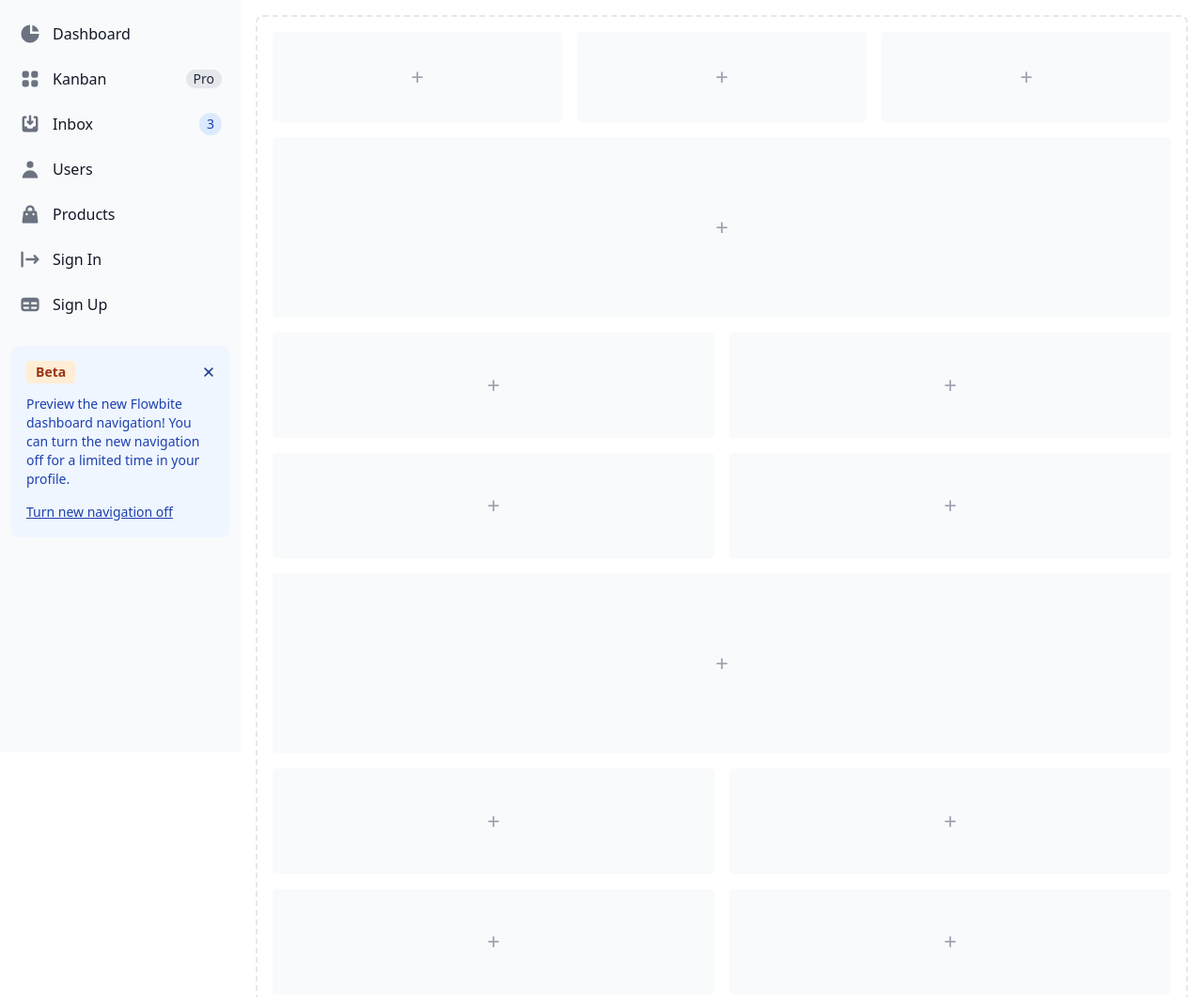
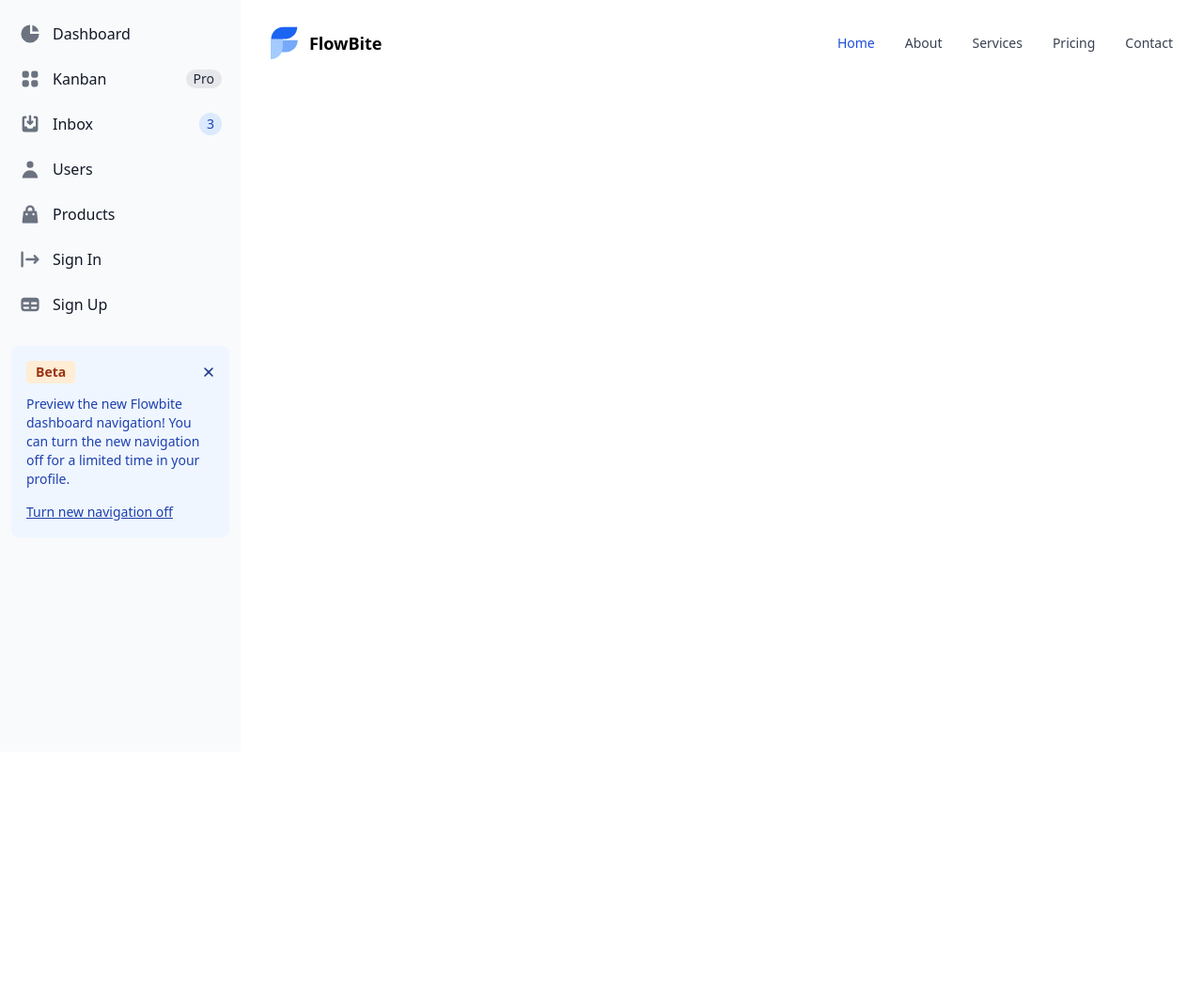
Before and after one commit to Sandun-Induranga/Gaming-Website, a plain HTML site: page index.html in a window 1280 px wide. Shown: the top 1061 px of the page at 94% size. After the commit the page ends 800 px from the top, so only its background shows below. Drawn offline with nearby package versions, Linux system fonts and the light colour scheme.

```diff
--- a/index.html
+++ b/index.html
@@ -4,7 +4,7 @@
     <meta charset="UTF-8" />
     <meta http-equiv="X-UA-Compatible" content="IE=edge" />
     <meta name="viewport" content="width=device-width, initial-scale=1.0" />
-    <title>B2B Website</title>
+    <title>Games</title>
 
     <link rel="preconnect" href="https://fonts.googleapis.com" />
     <link rel="preconnect" href="https://fonts.gstatic.com" crossorigin />
@@ -242,81 +242,117 @@
     </aside>
 
     <div class="p-4 sm:ml-64">
-      <div
-        class="p-4 border-2 border-gray-200 border-dashed rounded-lg dark:border-gray-700"
+      <nav
+        class="bg-white border-gray-200 px-2 sm:px-4 py-2.5 rounded dark:bg-gray-800"
       >
-        <div class="grid grid-cols-3 gap-4 mb-4">
-          <div
-            class="flex items-center justify-center h-24 rounded bg-gray-50 dark:bg-gray-800"
+        <div
+          class="container flex flex-wrap justify-between items-center mx-auto"
+        >
+          <a href="#" class="flex">
+            <svg
+              class="mr-3 h-10"
+              viewBox="0 0 52 72"
+              fill="none"
+              xmlns="http://www.w3.org/2000/svg"
+            >
+              <path
+                d="M1.87695 53H28.7791C41.5357 53 51.877 42.7025 51.877 30H24.9748C12.2182 30 1.87695 40.2975 1.87695 53Z"
+                fill="#76A9FA"
+              />
+              <path
+                d="M0.000409561 32.1646L0.000409561 66.4111C12.8618 66.4111 23.2881 55.9849 23.2881 43.1235L23.2881 8.87689C10.9966 8.98066 1.39567 19.5573 0.000409561 32.1646Z"
+                fill="#A4CAFE"
+              />
+              <path
+                d="M50.877 5H23.9748C11.2182 5 0.876953 15.2975 0.876953 28H27.7791C40.5357 28 50.877 17.7025 50.877 5Z"
+                fill="#1C64F2"
+              />
+            </svg>
+            <span
+              class="self-center text-lg font-semibold whitespace-nowrap dark:text-white"
+              >FlowBite</span
+            >
+          </a>
+          <button
+            data-collapse-toggle="mobile-menu"
+            type="button"
+            class="inline-flex items-center p-2 ml-3 text-sm text-gray-500 rounded-lg md:hidden hover:bg-gray-100 focus:outline-none focus:ring-2 focus:ring-gray-200 dark:text-gray-400 dark:hover:bg-gray-700 dark:focus:ring-gray-600"
+            aria-controls="mobile-menu-2"
+            aria-expanded="false"
           >
-            <p class="text-2xl text-gray-400 dark:text-gray-500">+</p>
-          </div>
-          <div
-            class="flex items-center justify-center h-24 rounded bg-gray-50 dark:bg-gray-800"
-          >
-            <p class="text-2xl text-gray-400 dark:text-gray-500">+</p>
-          </div>
-          <div
-            class="flex items-center justify-center h-24 rounded bg-gray-50 dark:bg-gray-800"
-          >
-            <p class="text-2xl text-gray-400 dark:text-gray-500">+</p>
+            <span class="sr-only">Open main menu</span>
+            <svg
+              class="w-6 h-6"
+              fill="currentColor"
+              viewBox="0 0 20 20"
+              xmlns="http://www.w3.org/2000/svg"
+            >
+              <path
+                fill-rule="evenodd"
+                d="M3 5a1 1 0 011-1h12a1 1 0 110 2H4a1 1 0 01-1-1zM3 10a1 1 0 011-1h12a1 1 0 110 2H4a1 1 0 01-1-1zM3 15a1 1 0 011-1h12a1 1 0 110 2H4a1 1 0 01-1-1z"
+                clip-rule="evenodd"
+              ></path>
+            </svg>
+            <svg
+              class="hidden w-6 h-6"
+              fill="currentColor"
+              viewBox="0 0 20 20"
+              xmlns="http://www.w3.org/2000/svg"
+            >
+              <path
+                fill-rule="evenodd"
+                d="M4.293 4.293a1 1 0 011.414 0L10 8.586l4.293-4.293a1 1 0 111.414 1.414L11.414 10l4.293 4.293a1 1 0 01-1.414 1.414L10 11.414l-4.293 4.293a1 1 0 01-1.414-1.414L8.586 10 4.293 5.707a1 1 0 010-1.414z"
+                clip-rule="evenodd"
+              ></path>
+            </svg>
+          </button>
+          <div class="hidden w-full md:block md:w-auto" id="mobile-menu">
+            <ul
+              class="flex flex-col mt-4 md:flex-row md:space-x-8 md:mt-0 md:text-sm md:font-medium"
+            >
+              <li>
+                <a
+                  href="#"
+                  class="block py-2 pr-4 pl-3 text-white bg-blue-700 rounded md:bg-transparent md:text-blue-700 md:p-0 dark:text-white"
+                  aria-current="page"
+                  >Home</a
+                >
+              </li>
+              <li>
+                <a
+                  href="#"
+                  class="block py-2 pr-4 pl-3 text-gray-700 border-b border-gray-100 hover:bg-gray-50 md:hover:bg-transparent md:border-0 md:hover:text-blue-700 md:p-0 dark:text-gray-400 md:dark:hover:text-white dark:hover:bg-gray-700 dark:hover:text-white md:dark:hover:bg-transparent dark:border-gray-700"
+                  >About</a
+                >
+              </li>
+              <li>
+                <a
+                  href="#"
+                  class="block py-2 pr-4 pl-3 text-gray-700 border-b border-gray-100 hover:bg-gray-50 md:hover:bg-transparent md:border-0 md:hover:text-blue-700 md:p-0 dark:text-gray-400 md:dark:hover:text-white dark:hover:bg-gray-700 dark:hover:text-white md:dark:hover:bg-transparent dark:border-gray-700"
+                  >Services</a
+                >
+              </li>
+              <li>
+                <a
+                  href="#"
+                  class="block py-2 pr-4 pl-3 text-gray-700 border-b border-gray-100 hover:bg-gray-50 md:hover:bg-transparent md:border-0 md:hover:text-blue-700 md:p-0 dark:text-gray-400 md:dark:hover:text-white dark:hover:bg-gray-700 dark:hover:text-white md:dark:hover:bg-transparent dark:border-gray-700"
+                  >Pricing</a
+                >
+              </li>
+              <li>
+                <a
+                  href="#"
+                  class="block py-2 pr-4 pl-3 text-gray-700 hover:bg-gray-50 md:hover:bg-transparent md:border-0 md:hover:text-blue-700 md:p-0 dark:text-gray-400 md:dark:hover:text-white dark:hover:bg-gray-700 dark:hover:text-white md:dark:hover:bg-transparent"
+                  >Contact</a
+                >
+              </li>
+            </ul>
           </div>
         </div>
-        <div
-          class="flex items-center justify-center h-48 mb-4 rounded bg-gray-50 dark:bg-gray-800"
-        >
-          <p class="text-2xl text-gray-400 dark:text-gray-500">+</p>
-        </div>
-        <div class="grid grid-cols-2 gap-4 mb-4">
-          <div
-            class="flex items-center justify-center rounded bg-gray-50 h-28 dark:bg-gray-800"
-          >
-            <p class="text-2xl text-gray-400 dark:text-gray-500">+</p>
-          </div>
-          <div
-            class="flex items-center justify-center rounded bg-gray-50 h-28 dark:bg-gray-800"
-          >
-            <p class="text-2xl text-gray-400 dark:text-gray-500">+</p>
-          </div>
-          <div
-            class="flex items-center justify-center rounded bg-gray-50 h-28 dark:bg-gray-800"
-          >
-            <p class="text-2xl text-gray-400 dark:text-gray-500">+</p>
-          </div>
-          <div
-            class="flex items-center justify-center rounded bg-gray-50 h-28 dark:bg-gray-800"
-          >
-            <p class="text-2xl text-gray-400 dark:text-gray-500">+</p>
-          </div>
-        </div>
-        <div
-          class="flex items-center justify-center h-48 mb-4 rounded bg-gray-50 dark:bg-gray-800"
-        >
-          <p class="text-2xl text-gray-400 dark:text-gray-500">+</p>
-        </div>
-        <div class="grid grid-cols-2 gap-4">
-          <div
-            class="flex items-center justify-center rounded bg-gray-50 h-28 dark:bg-gray-800"
-          >
-            <p class="text-2xl text-gray-400 dark:text-gray-500">+</p>
-          </div>
-          <div
-            class="flex items-center justify-center rounded bg-gray-50 h-28 dark:bg-gray-800"
-          >
-            <p class="text-2xl text-gray-400 dark:text-gray-500">+</p>
-          </div>
-          <div
-            class="flex items-center justify-center rounded bg-gray-50 h-28 dark:bg-gray-800"
-          >
-            <p class="text-2xl text-gray-400 dark:text-gray-500">+</p>
-          </div>
-          <div
-            class="flex items-center justify-center rounded bg-gray-50 h-28 dark:bg-gray-800"
-          >
-            <p class="text-2xl text-gray-400 dark:text-gray-500">+</p>
-          </div>
-        </div>
-      </div>
+      </nav>
+      <div class="grid grid-cols-3 gap-4 mb-4"></div>
+
+      <div class="grid grid-cols-2 gap-4 mb-4"></div>
     </div>
 
     <script src="https://cdn.tailwindcss.com"></script>
```
